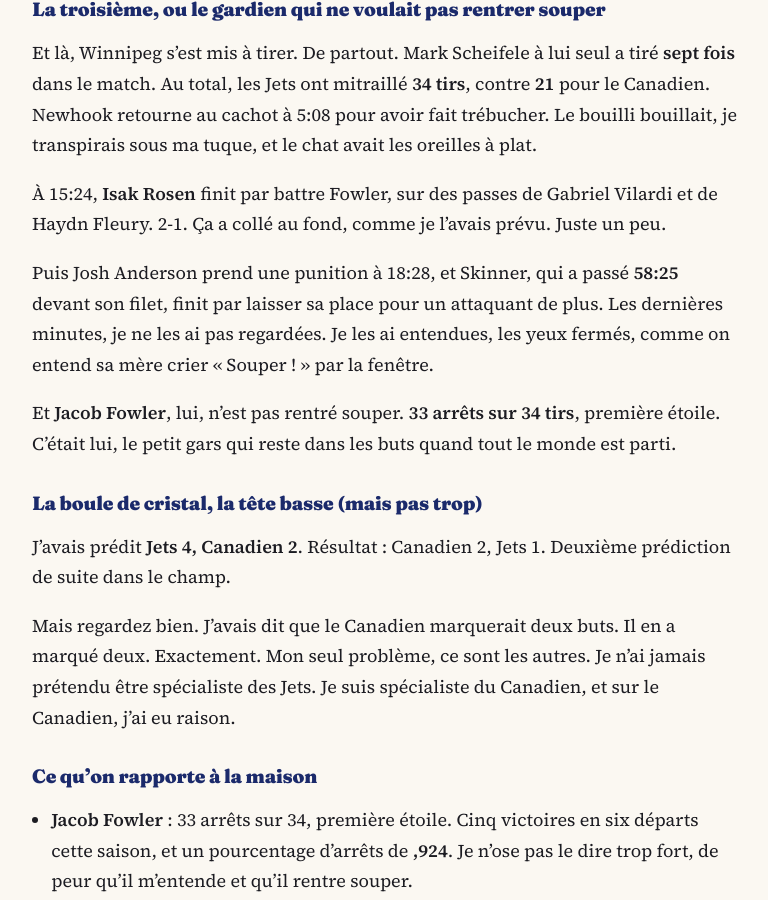
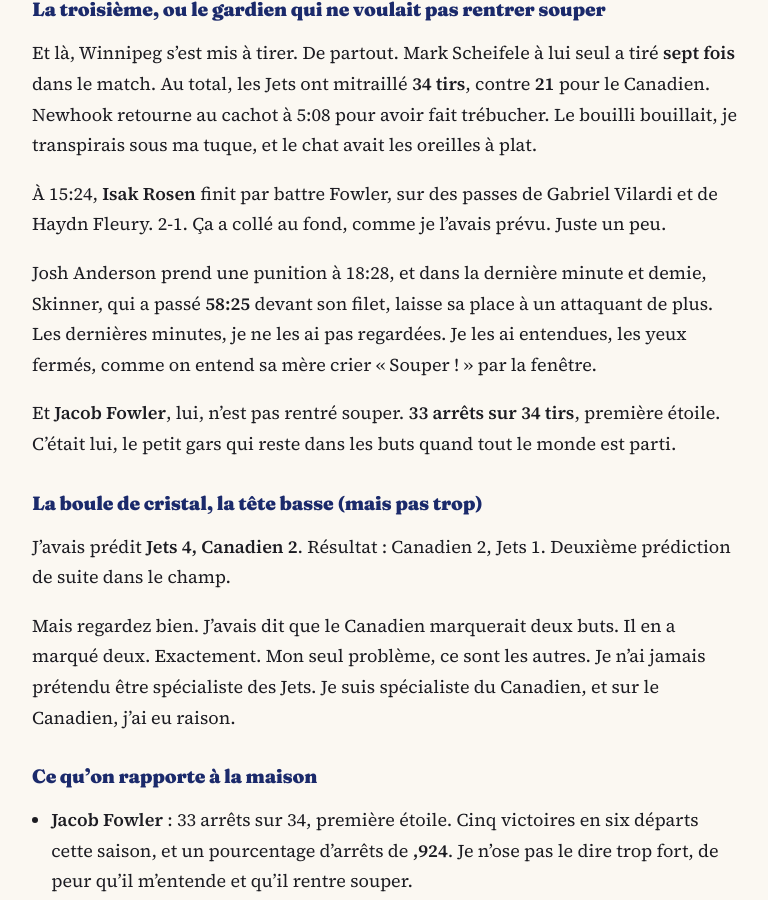
Before and after one commit to oquirion/bleublancrire, a Jekyll site: the page built from _posts/2026-10-26-canadiens-jets.md, in a window 1280 px wide and 900 px high, scrolled down 1927 px. Shown: the whole window, without its empty margins (254-1022 px from the left). Built offline with Jekyll 4.4.1, drawn with Linux system fonts in a browser that asks for light colours.

Commit message:
Chronique : 2026-10-26-canadiens-jets
Co-Authored-By: Claude Opus 5.5 <noreply@anthropic.com>

```diff
--- a/_posts/2026-10-26-canadiens-jets.md
+++ b/_posts/2026-10-26-canadiens-jets.md
@@ -82,7 +82,7 @@ Et là, Winnipeg s'est mis à tirer. De partout. Mark Scheifele à lui seul a ti
 
 À 15:24, **Isak Rosen** finit par battre Fowler, sur des passes de Gabriel Vilardi et de Haydn Fleury. 2-1. Ça a collé au fond, comme je l'avais prévu. Juste un peu.
 
-Puis Josh Anderson prend une punition à 18:28, et Skinner, qui a passé **58:25** devant son filet, finit par laisser sa place pour un attaquant de plus. Les dernières minutes, je ne les ai pas regardées. Je les ai entendues, les yeux fermés, comme on entend sa mère crier « Souper ! » par la fenêtre.
+Josh Anderson prend une punition à 18:28, et dans la dernière minute et demie, Skinner, qui a passé **58:25** devant son filet, laisse sa place à un attaquant de plus. Les dernières minutes, je ne les ai pas regardées. Je les ai entendues, les yeux fermés, comme on entend sa mère crier « Souper ! » par la fenêtre.
 
 Et **Jacob Fowler**, lui, n'est pas rentré souper. **33 arrêts sur 34 tirs**, première étoile. C'était lui, le petit gars qui reste dans les buts quand tout le monde est parti.
 
@@ -137,7 +137,7 @@ Then Winnipeg started shooting. From everywhere. Mark Scheifele alone fired **se
 
 At 15:24, **Isak Rosen** finally beat Fowler, from Gabriel Vilardi and Haydn Fleury. 2–1. It stuck to the bottom, just as I had predicted. Only a little.
 
-Then Josh Anderson went off at 18:28, and Skinner, who spent **58:25** in his crease, eventually gave up his spot for an extra attacker. I did not watch those last minutes. I listened to them with my eyes closed, the way you hear your mother yelling "Supper!" through the window.
+Josh Anderson went off at 18:28, and in the last minute and a half Skinner, who spent **58:25** in his crease, gave up his spot for an extra attacker. I did not watch those last minutes. I listened to them with my eyes closed, the way you hear your mother yelling "Supper!" through the window.
 
 And **Jacob Fowler** did not come in for supper. **33 saves on 34 shots**, first star. He was the kid who stays in net after everyone else has gone home.
 
```
